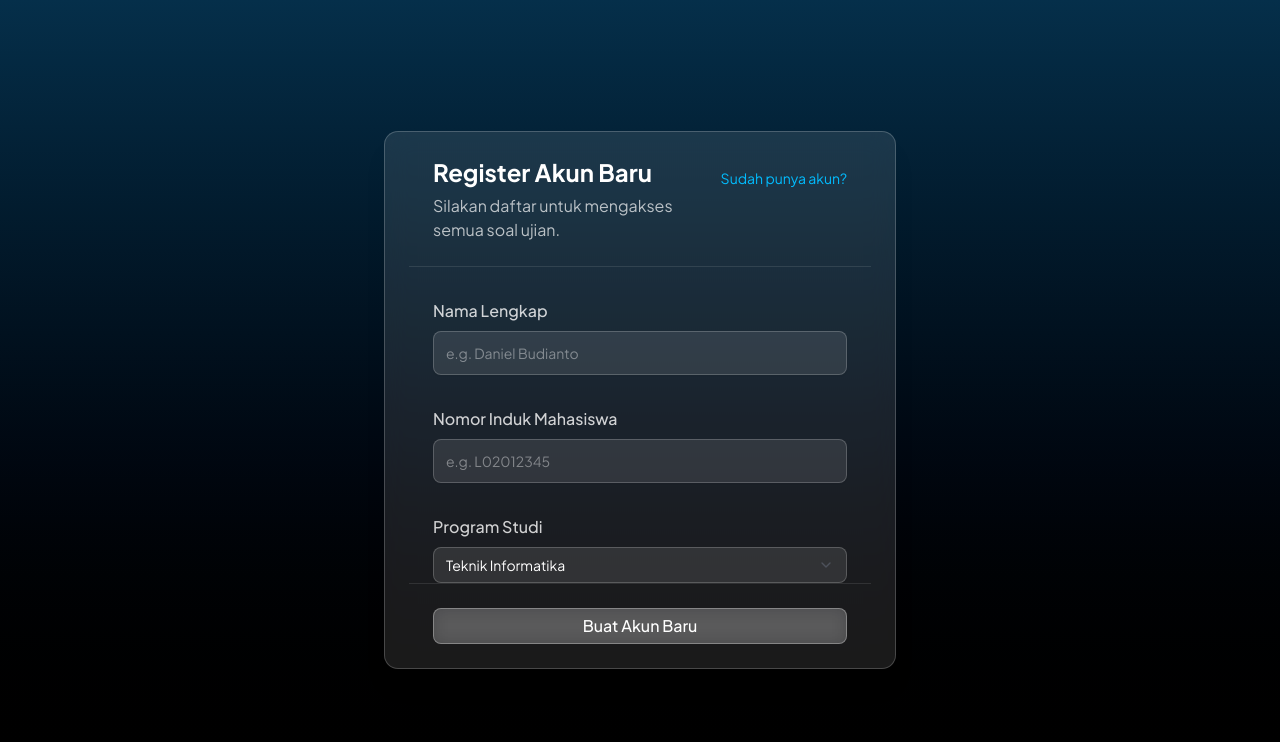
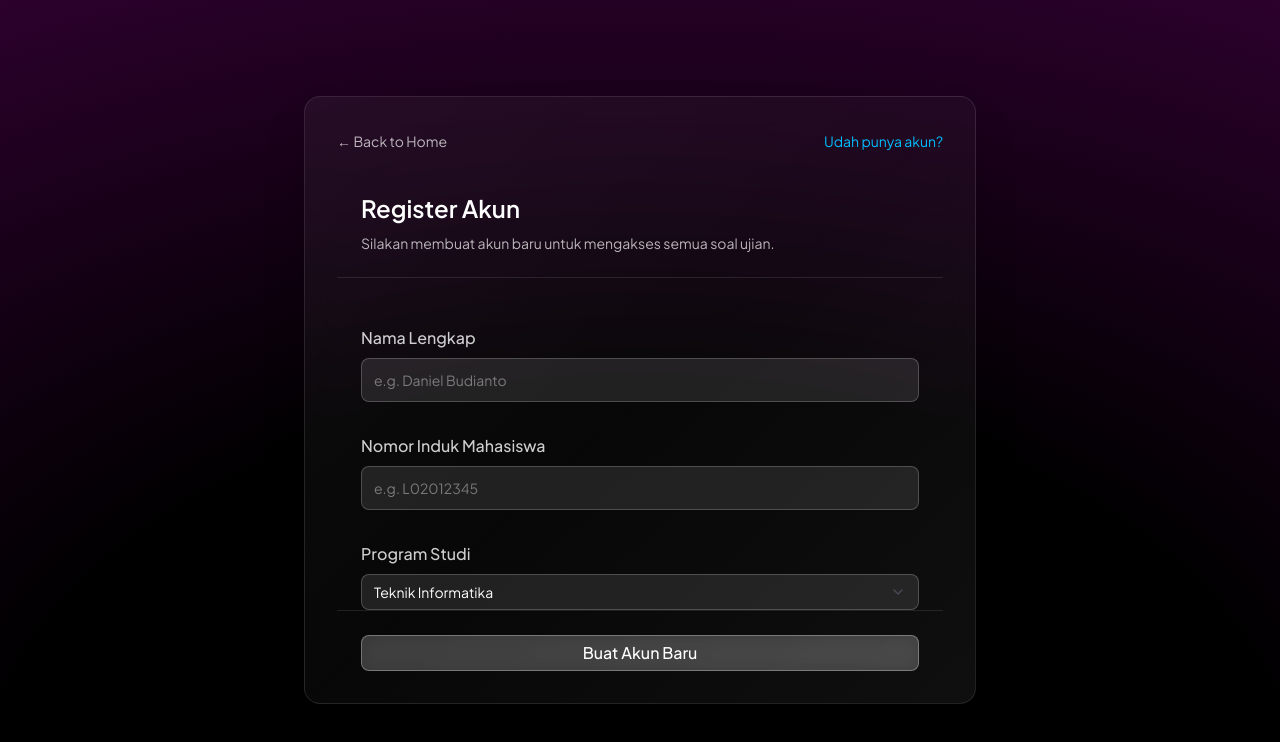
Before and after one commit to airlanggapradana/uploadxam, a Next.js app in the folder client/: page /auth/register in a window 1280 px wide. Shown: the top 742 px of the page. Built offline with nearby package versions, Linux system fonts and the light colour scheme; no server answers; what @edgestore/react would draw is missing.

Commit message:
feat: update layout and styling for authentication pages, enhance card design and background

```diff
--- a/client/src/app/auth/layout.tsx
+++ b/client/src/app/auth/layout.tsx
@@ -3,18 +3,12 @@ import React from "react";
 const AuthLayout = ({ children }: { children: React.ReactNode }) => {
   return (
     <div className="relative min-h-screen w-full bg-black">
-      {/* Black Grid with White Dots Background */}
+      {/* Azure Depths */}
       <div
         className="absolute inset-0 z-0"
         style={{
-          background: "#000000",
-          backgroundImage: `
-        linear-gradient(to right, rgba(255,255,255,0.06) 1px, transparent 1px),
-        linear-gradient(to bottom, rgba(255,255,255,0.06) 1px, transparent 1px),
-        radial-gradient(circle, rgba(255,255,255,0.6) 1px, transparent 1px)
-      `,
-          backgroundSize: "20px 20px, 20px 20px, 20px 20px",
-          backgroundPosition: "0 0, 0 0, 0 0",
+          background:
+            "radial-gradient(125% 125% at 50% 100%, #000000 40%, #350136 100%)",
         }}
       />
       {/* Your Content/Components */}
--- a/client/src/app/auth/login/page.tsx
+++ b/client/src/app/auth/login/page.tsx
@@ -71,16 +71,13 @@ export const metadata: Metadata = {
 
 const Login = () => {
   return (
-    <main className="relative z-10 flex min-h-screen flex-col items-center justify-center bg-gradient-to-b from-sky-950 to-black px-4 py-10 sm:px-6 lg:px-8">
-      <Card className="w-full max-w-md rounded-xl border border-white/20 bg-white/10 p-4 shadow-xl backdrop-blur-md sm:max-w-lg sm:p-6">
-        <CardHeader className="border-b border-white/10 pb-4 sm:pb-6">
-          <CardTitle className="text-xl font-bold text-white sm:text-left sm:text-2xl">
-            Login Akun
-          </CardTitle>
-          <CardDescription className="text-sm text-white/70 sm:text-left sm:text-base">
-            Silakan login untuk mengakses semua soal ujian.
-          </CardDescription>
-          <CardAction className="mt-3 flex justify-center sm:justify-end">
+    <main className="relative z-20 flex min-h-screen flex-col items-center justify-center px-4 py-10 sm:px-6 lg:px-8">
+      <Card className="w-full max-w-2xl rounded-2xl border border-white/10 bg-gradient-to-br from-white/5 via-white/3 to-white/6 p-6 shadow-2xl backdrop-blur-lg sm:p-8">
+        <div className="mb-4 flex items-center justify-between">
+          <Link href="/" className="text-sm text-white/70 hover:text-white/90">
+            ← Back to Home
+          </Link>
+          <CardAction className="p-0">
             <Link
               href={"/auth/register"}
               className="text-sm text-sky-400 transition-colors hover:text-sky-300"
@@ -88,8 +85,18 @@ const Login = () => {
               Belum punya akun?
             </Link>
           </CardAction>
+        </div>
+
+        <CardHeader className="border-b border-white/10">
+          <CardTitle className="text-2xl leading-tight font-semibold text-white">
+            Login Akun
+          </CardTitle>
+          <CardDescription className="mt-1 text-sm text-white/70">
+            Silakan login untuk mengakses semua soal ujian.
+          </CardDescription>
         </CardHeader>
-        <div className="mt-2">
+
+        <div className="mt-6">
           <LoginForm />
         </div>
       </Card>
--- a/client/src/app/auth/register/page.tsx
+++ b/client/src/app/auth/register/page.tsx
@@ -71,25 +71,32 @@ export const metadata: Metadata = {
 
 const Register = () => {
   return (
-    <main className="relative z-10 flex min-h-screen flex-col items-center justify-center bg-gradient-to-b from-sky-950 to-black px-4 py-10 sm:px-6 lg:px-8">
-      <Card className="w-full max-w-md rounded-xl border border-white/20 bg-white/10 p-4 shadow-xl backdrop-blur-md sm:max-w-lg sm:p-6">
-        <CardHeader className="border-b border-white/10 pb-4 sm:pb-6">
-          <CardTitle className="text-xl font-bold text-white sm:text-left sm:text-2xl">
-            Register Akun Baru
-          </CardTitle>
-          <CardDescription className="text-sm text-white/70 sm:text-left sm:text-base">
-            Silakan daftar untuk mengakses semua soal ujian.
-          </CardDescription>
-          <CardAction className="mt-3 flex justify-center sm:justify-end">
+    <main className="relative z-20 flex min-h-screen flex-col items-center justify-center px-4 py-10 sm:px-6 lg:px-8">
+      <Card className="w-full max-w-2xl rounded-2xl border border-white/10 bg-gradient-to-br from-white/5 via-white/3 to-white/6 p-6 shadow-2xl backdrop-blur-lg sm:p-8">
+        <div className="mb-4 flex items-center justify-between">
+          <Link href="/" className="text-sm text-white/70 hover:text-white/90">
+            ← Back to Home
+          </Link>
+          <CardAction className="p-0">
             <Link
               href={"/auth/login"}
               className="text-sm text-sky-400 transition-colors hover:text-sky-300"
             >
-              Sudah punya akun?
+              Udah punya akun?
             </Link>
           </CardAction>
+        </div>
+
+        <CardHeader className="border-b border-white/10">
+          <CardTitle className="text-2xl leading-tight font-semibold text-white">
+            Register Akun
+          </CardTitle>
+          <CardDescription className="mt-1 text-sm text-white/70">
+            Silakan membuat akun baru untuk mengakses semua soal ujian.
+          </CardDescription>
         </CardHeader>
-        <div className="mt-2">
+
+        <div className="mt-6">
           <RegisterForm />
         </div>
       </Card>
--- a/client/src/components/landing-page/Navbar.tsx
+++ b/client/src/components/landing-page/Navbar.tsx
@@ -40,19 +40,19 @@ const Navbar = () => {
         <div className="hidden items-center gap-3 sm:flex">
           <Link
             href="https://www.instagram.com/fosti_ums/"
-            className="rounded-md p-2 text-gray-100 transition hover:bg-gray-800 hover:text-sky-300"
+            className="rounded-md p-2 text-gray-100 transition hover:bg-red-800 hover:text-red-100"
           >
             <FaInstagram className="h-6 w-6" />
           </Link>
           <Link
             href="https://wa.me/6281227151326"
-            className="rounded-md p-2 text-gray-100 transition hover:bg-gray-800 hover:text-sky-300"
+            className="rounded-md p-2 text-gray-100 transition hover:bg-red-800 hover:text-red-100"
           >
             <FaWhatsapp className="h-6 w-6" />
           </Link>
           <Link
             href="/panduan"
-            className="rounded-md p-2 text-gray-100 transition hover:bg-gray-800 hover:text-sky-300"
+            className="rounded-md p-2 text-gray-100 transition hover:bg-red-800 hover:text-red-100"
           >
             <FaQuestion className="h-6 w-6" />
           </Link>
```
